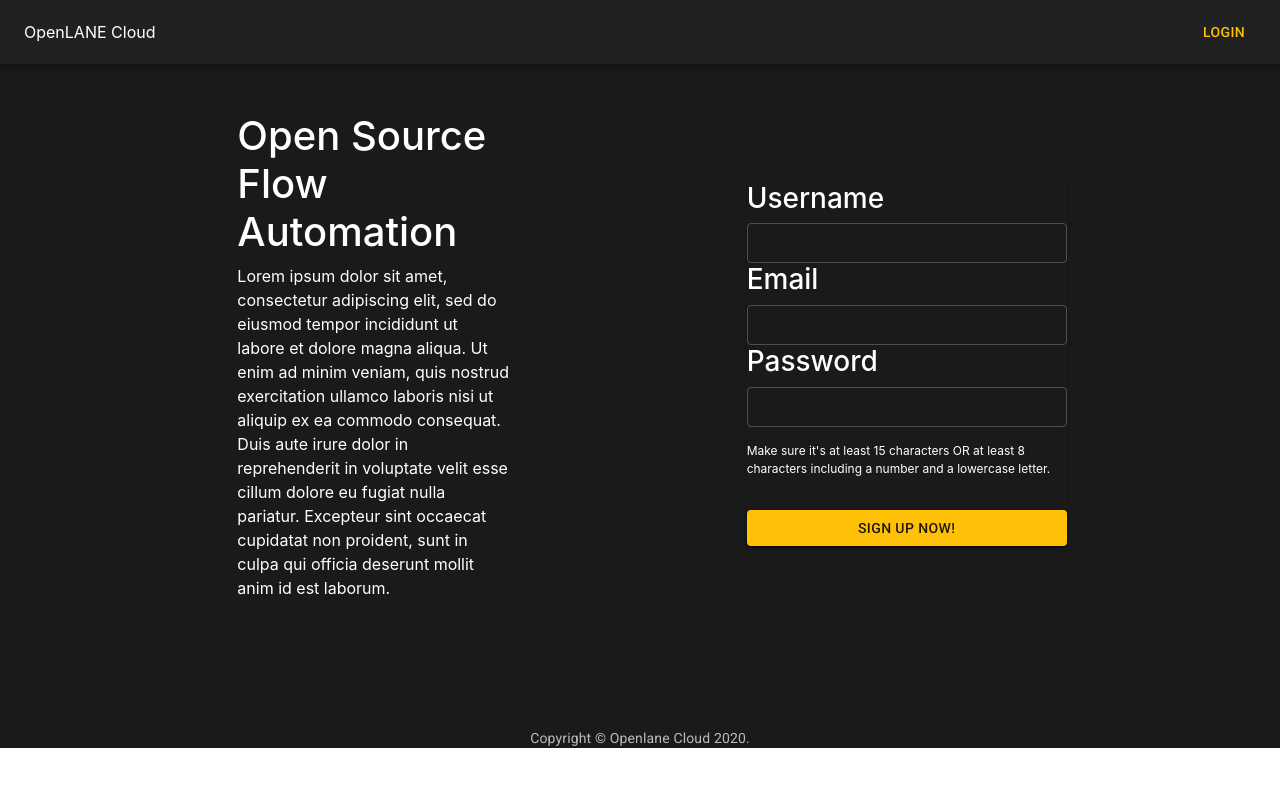
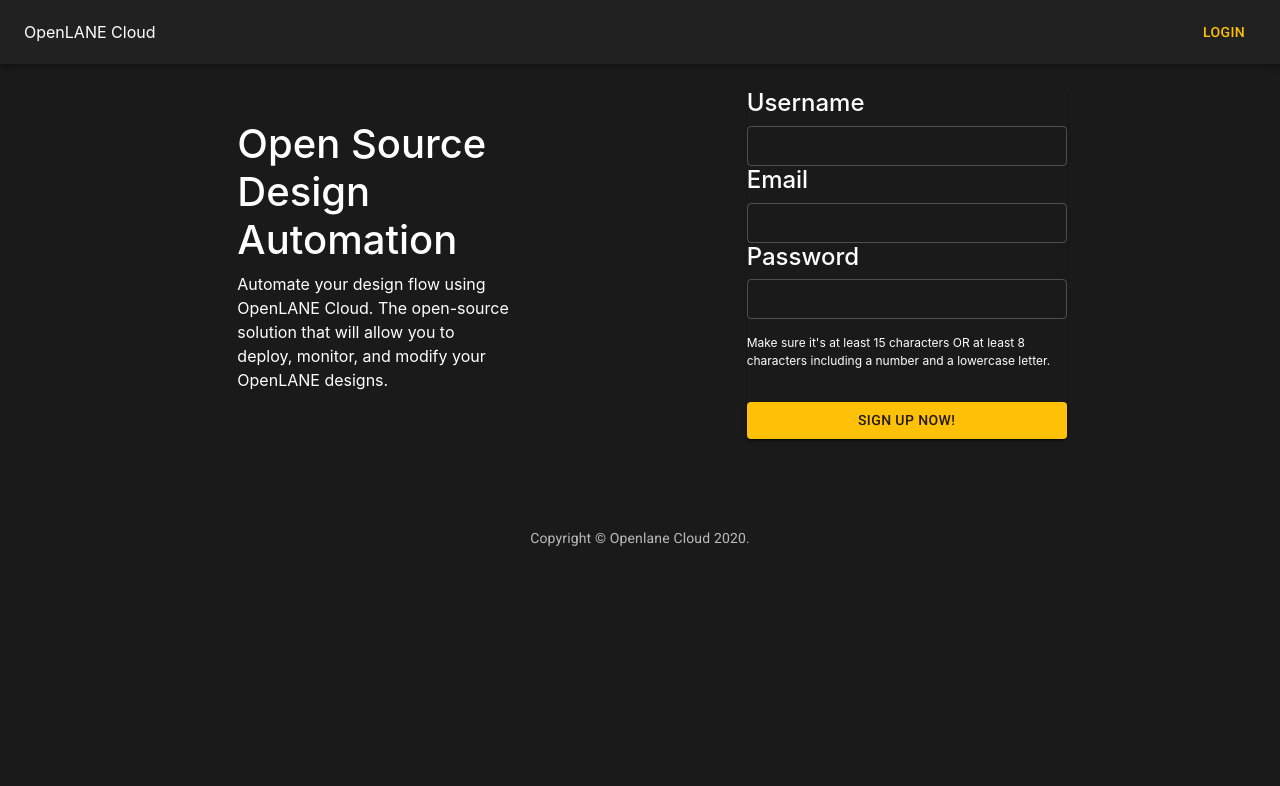
Before and after one commit to KhaledSoliman/openlane-cloud, a React (Create React App) app in the folder frontend/openlane-cloud/: page / in a window 1280 px wide. Shown: the top 786 px of the page. Built offline with nearby package versions, Linux system fonts and the light colour scheme.

Commit message:
Updated Home.js

```diff
--- a/frontend/openlane-cloud/src/pages/Home.js
+++ b/frontend/openlane-cloud/src/pages/Home.js
@@ -10,7 +10,7 @@
     root: {
         background: "#1a1a1a",
 
-        height: "100%"
+        height: "100vh"
     }
 }));
 
@@ -42,28 +42,23 @@
                     </Grid>
                 </Toolbar>
             </AppBar>
-            <Box display="flex" justifyContent="center" alignItems="center" minHeight="75vh">
+            <Box display="flex" justifyContent="center" alignItems="center" minHeight="50vh">
                 <Grid container direction="row" justify="space-evenly" alignItems="center">
                     <Grid item xs={3}>
                         <Container>
-                            <h1 className="text-white">Open Source Flow Automation</h1>
+                            <h1 className="text-white">Open Source Design Automation</h1>
                             <p className="text-white">
-                                Lorem ipsum dolor sit amet, consectetur adipiscing elit, sed do eiusmod tempor
-                                incididunt ut labore et dolore magna aliqua. Ut enim ad minim veniam, quis nostrud
-                                exercitation ullamco laboris nisi ut aliquip ex ea commodo consequat. Duis aute irure
-                                dolor in reprehenderit in voluptate velit esse cillum dolore eu fugiat nulla pariatur.
-                                Excepteur sint occaecat cupidatat non proident, sunt in culpa qui officia deserunt
-                                mollit anim id est laborum.
+                                Automate your design flow using OpenLANE Cloud. The open-source solution that will allow you to deploy, monitor, and modify your OpenLANE designs.
                             </p>
                         </Container>
                     </Grid>
                     <Grid item xs={3}>
                         <Paper>
-                            <h3>Username</h3>
+                            <h4>Username</h4>
                             <TextField id="outlined-search" variant="outlined" fullWidth size="small"/>
-                            <h3>Email</h3>
+                            <h4>Email</h4>
                             <TextField id="outlined-search" variant="outlined" fullWidth size="small"/>
-                            <h3>Password</h3>
+                            <h4>Password</h4>
                             <TextField id="outlined-search" variant="outlined" fullWidth size="small"/>
                             <p style={{fontSize: "12px", marginTop: "15px"}}>Make sure it's at least 15 characters OR at
                                 least 8 characters including a number and a lowercase letter.</p>
```
